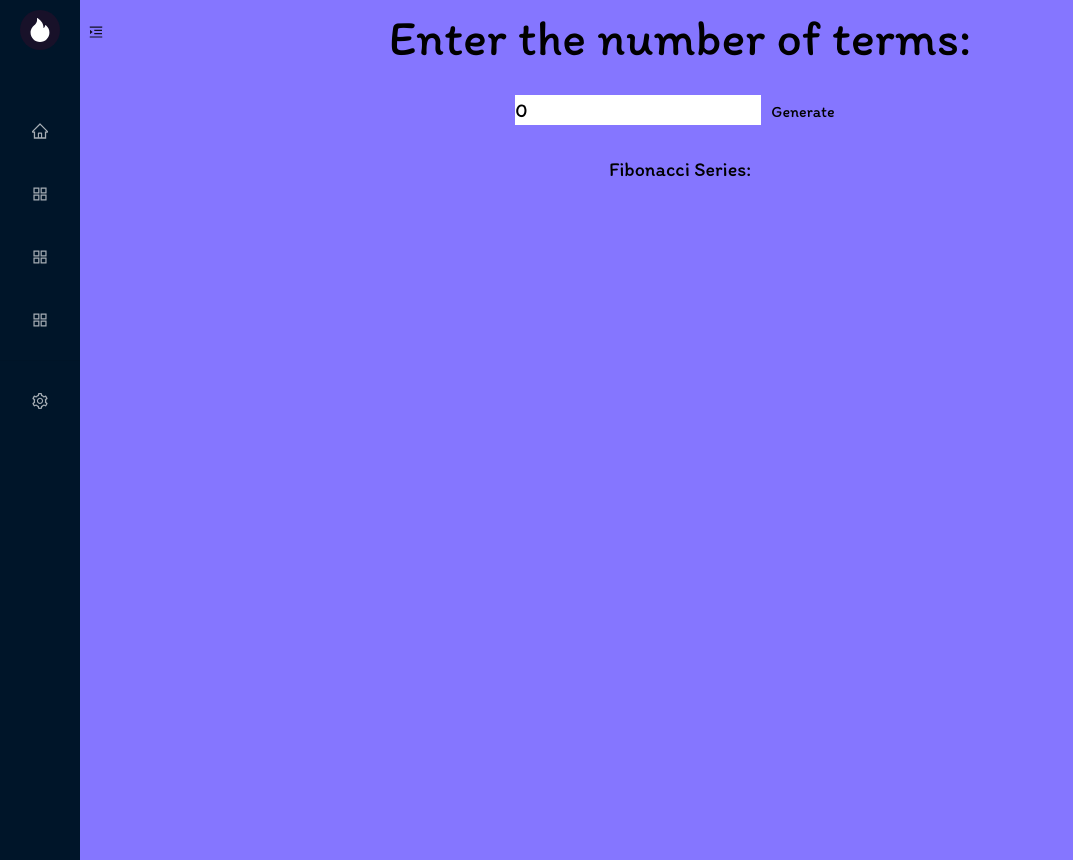
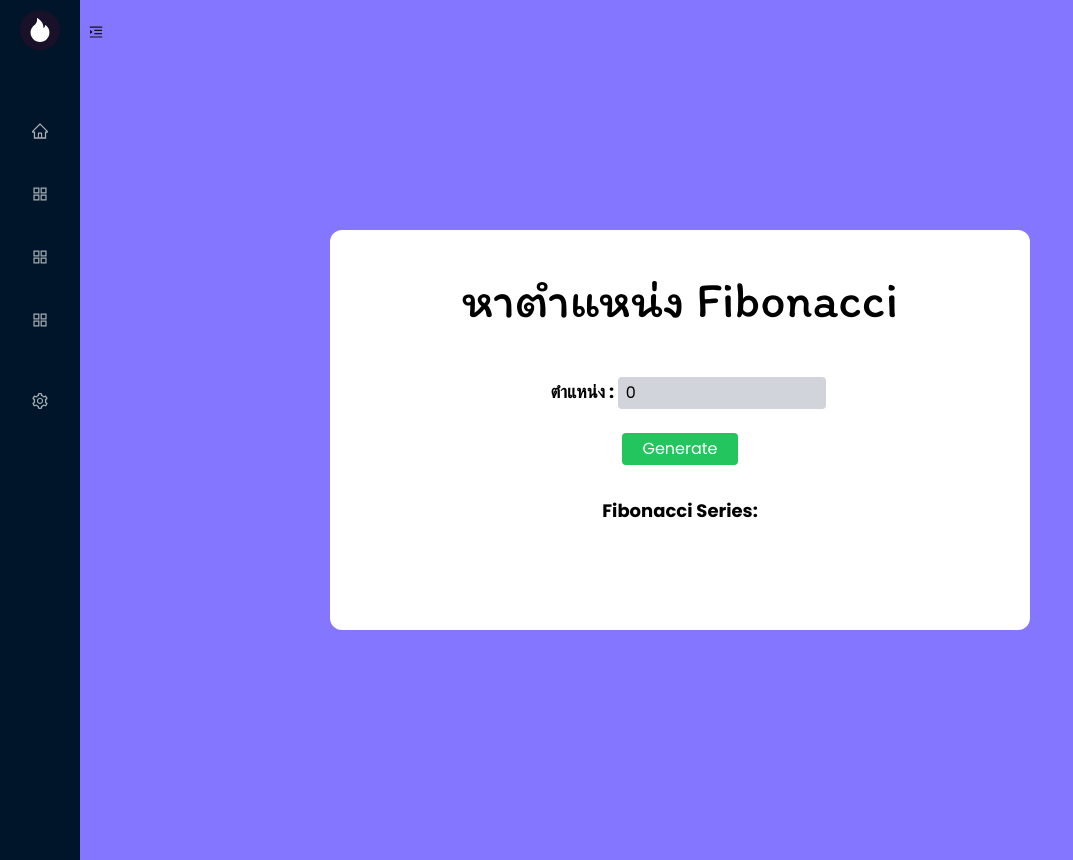
Before and after one commit to noriyukiiii/train-1, a React (Vite) app in the folder Training/: page /cal in a window 1280 px wide. Shown: the whole page, without its empty margins (0-1073 px from the left). Built offline with nearby package versions, Linux system fonts and the light colour scheme.

Commit message:
fibonaci tailwind css

```diff
--- a/Training/src/components/sidebar/addtable.jsx
+++ b/Training/src/components/sidebar/addtable.jsx
@@ -82,7 +82,7 @@ function Addtable() {
         {error && <p className="error">{error}</p>}
       </div>
 
-      <div className="table-containerr">
+      <div className="tabl">
         {submittedData.map((data, dataIndex) => (
           <table key={dataIndex} className="submitted-table">
             <tbody className="tbody-table">
--- a/Training/src/components/sidebar/calside.jsx
+++ b/Training/src/components/sidebar/calside.jsx
@@ -1,6 +1,5 @@
 import { useState } from "react";
 import Sidebarnav from "./sidebar";
-import './calside.css';
 
 const Calside = () => {
   const [n, setN] = useState(0);
@@ -12,7 +11,6 @@ const Calside = () => {
     let t2 = 1; // เริ่มต้นจาก 1
     let fibonacciSeries = [t1, t2];
 
-
     for (let i = 3; i <= n; ++i) {
       let nextTerm = t1 + t2;
       fibonacciSeries.push(nextTerm);
@@ -21,30 +19,31 @@ const Calside = () => {
     }
 
     setSeries(fibonacciSeries);
-
-
   };
-  console.log(series, lastElement)
-
+  console.log(series, lastElement);
 
   return (
-    <div className='superside'>
+    <div className="superside">
       <div className="leftcol">
         <Sidebarnav />
       </div>
-      <div className="rightcol">
-        <h1>Enter the number of terms: </h1>
+      <div className="rightcl flex font-main w-screen">
+        <div className="mx-auto my-auto bg-white p-8 w-[700px] rounded-xl h-[400px] text-center flex flex-col items-center">
+          <h1 className="text-black mb-10">หาตำแหน่ง Fibonacci </h1>
+          <div>
+          <label className="text-black items-start ml-4 font-main font-bold text-lg mb-2">ตำแหน่ง : </label>
           <input
-          className="number"
+            className="mb-4 bg-gray-300 w-1/2 px-2 py-1 rounded"
             type="number"
             value={n}
             onChange={(e) => {
               setN(parseInt(e.target.value));
             }}
           />
-        <button onClick={generateFibonacciSeries}>Generate</button>
-        <br />
-        <label className="result">Fibonacci Series: {lastElement} </label>
+          </div>
+          <button className="m-2 py-1 bg-green-500 text-white rounded mb-8 px-5" onClick={generateFibonacciSeries}>Generate</button>
+          <label className="font-bold text-lg">Fibonacci Series: {lastElement} </label>
+        </div>
       </div>
     </div>
   );
```
Lines whose indentation alone changed are shown as unchanged.
